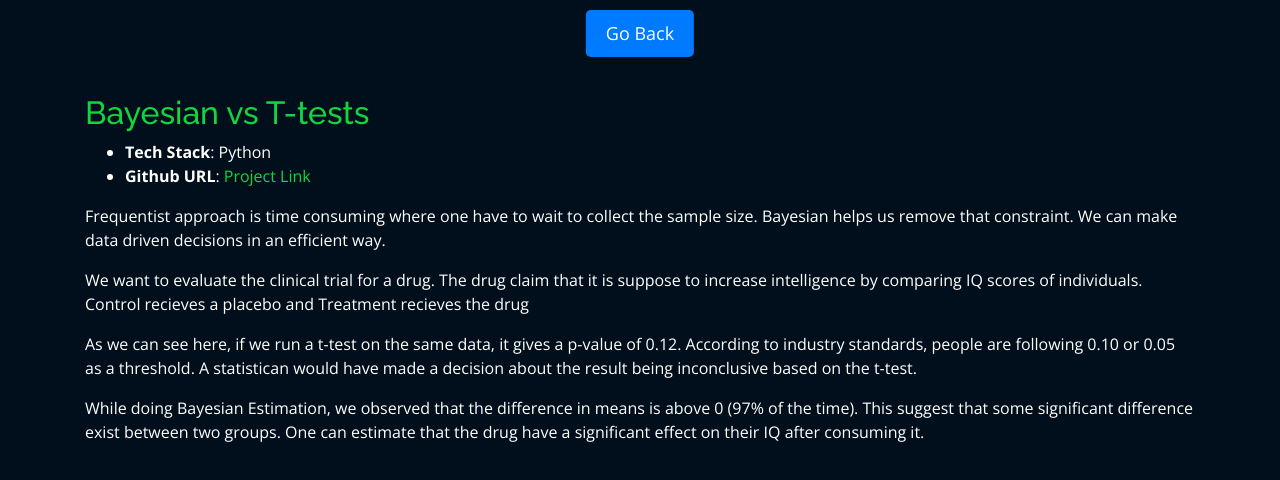
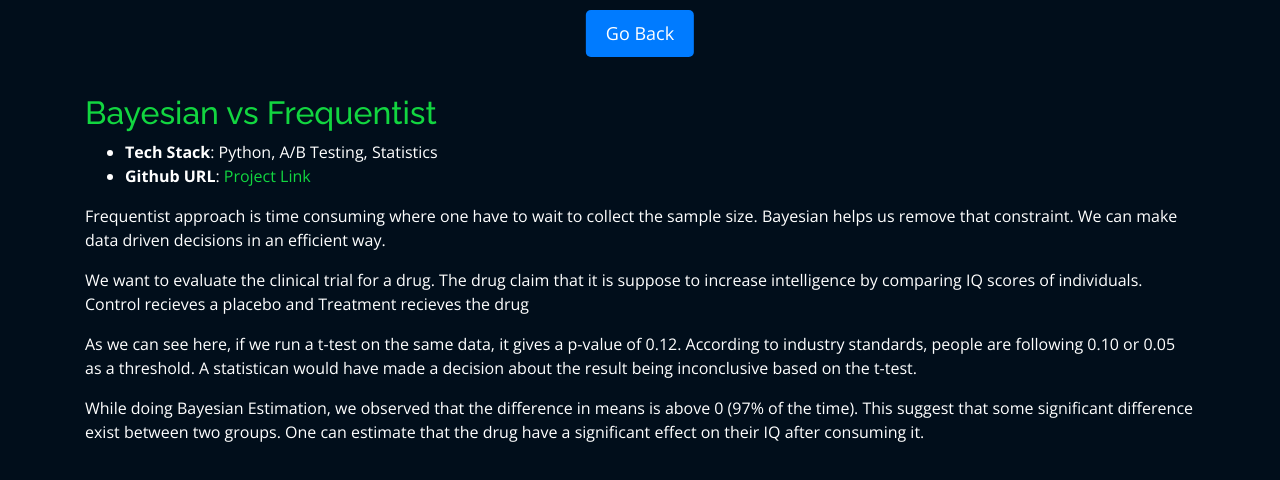
Before and after one commit to dhrupatel8/my-website, a plain HTML site: page projects/bayesian_vs_t_tests.html in a window 1280 px wide. Drawn offline with nearby package versions, Linux system fonts and the light colour scheme; files whose address does not match are found by name.

Commit message:
modified bayesian vs frequentist project

```diff
--- a/projects/bayesian_vs_t_tests.html
+++ b/projects/bayesian_vs_t_tests.html
@@ -3,7 +3,7 @@
     <meta charset="utf-8">
     <meta content="width=device-width, initial-scale=1.0" name="viewport">
 
-    <title>Sepsis Prediction</title>
+    <title>Bayesian vs Frequentist</title>
     <meta content="" name="description">
     <meta content="" name="keywords">
 
@@ -45,9 +45,9 @@
 
           <div class="col-lg-12 portfolio-info">
             <br>
-            <h2 style="color:#12d640">Bayesian vs T-tests</h2>
+            <h2 style="color:#12d640">Bayesian vs Frequentist</h2>
             <ul>
-              <li><strong>Tech Stack</strong>: Python </li>
+              <li><strong>Tech Stack</strong>: Python, A/B Testing, Statistics </li>
               <li><strong>Github URL</strong>: <a href="https://github.com/dhrupatel8/bayes_estimation_vs_t_test/blob/main/Bayesian_Estimation_vs_t_tests.ipynb" target="_blank">Project Link</a></li>
             </ul>
 
```
Also changed, not shown: assets/img/project/bayesian_vs_t_tests.png.
